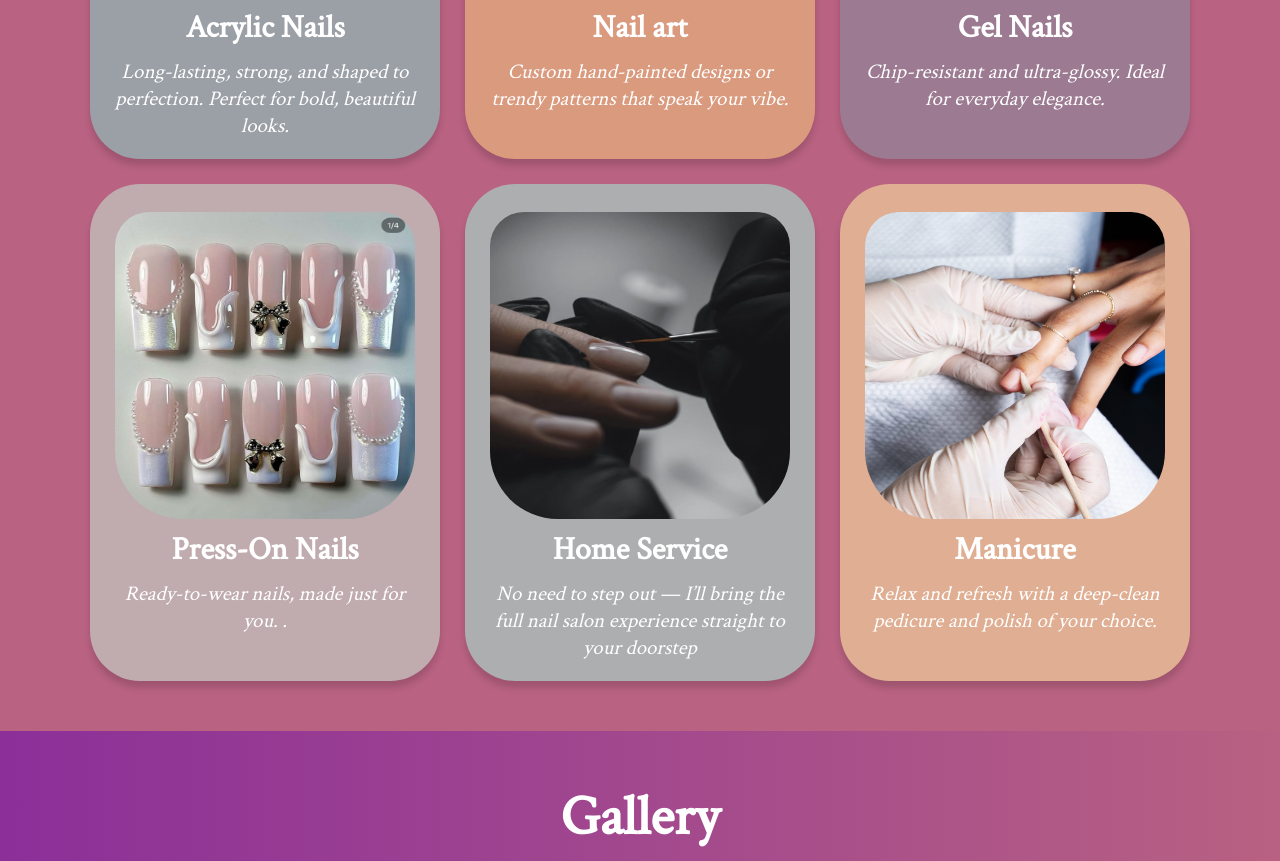
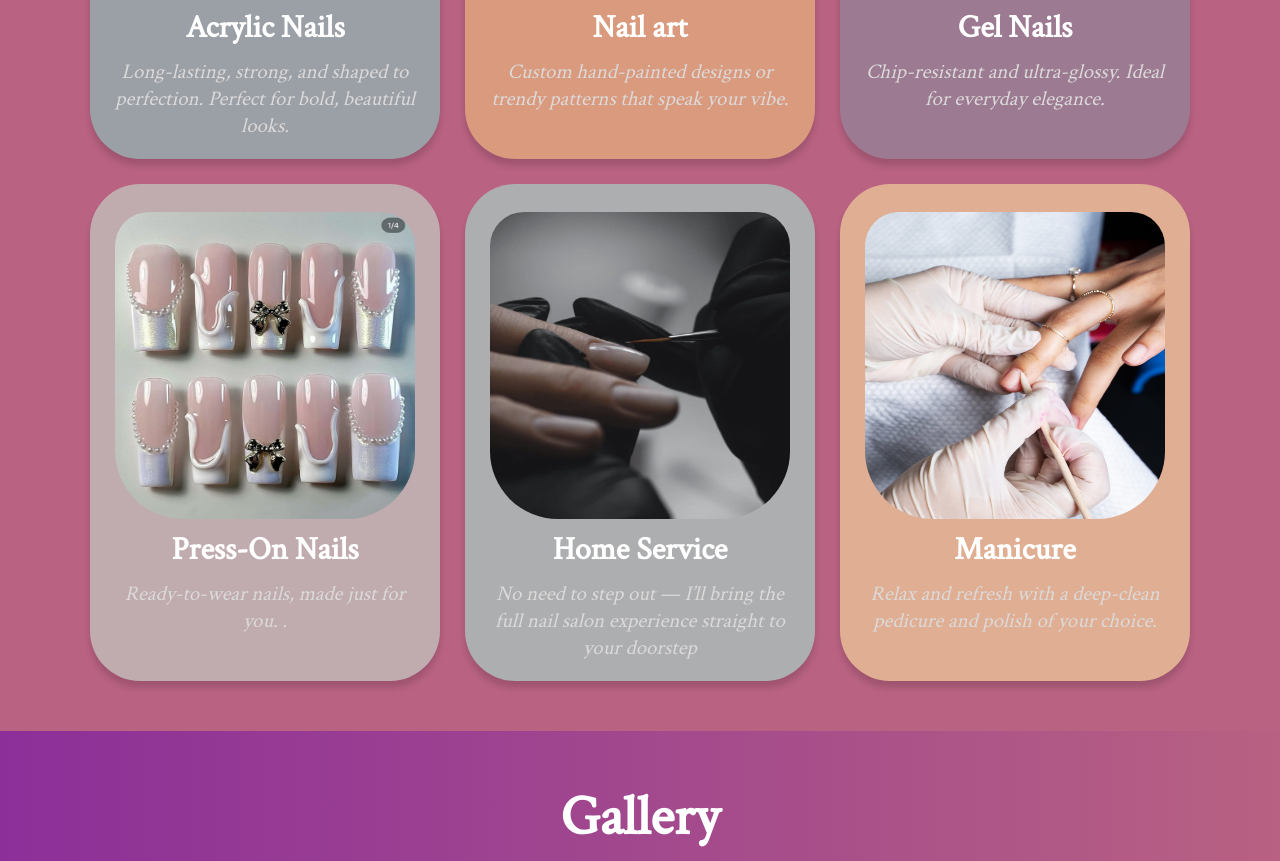
Before and after one commit to blur-r/Nail-tech-landing-page, a plain HTML site: page index.html in a window 1280 px wide. Shown: the part 2756-3617 px from the top of the page. Drawn offline with nearby package versions, Linux system fonts and the light colour scheme; animation ran at ten frames a second.

Commit message:
Update main section text color for improved readability

```diff
--- a/styles.css
+++ b/styles.css
@@ -852,6 +852,7 @@ main {
     font-size: 1.3rem;
     text-align: center;
     font-style: oblique;
+    color: #dbd9d9;
 }
 
 .service-container> :nth-child(1) {
```
